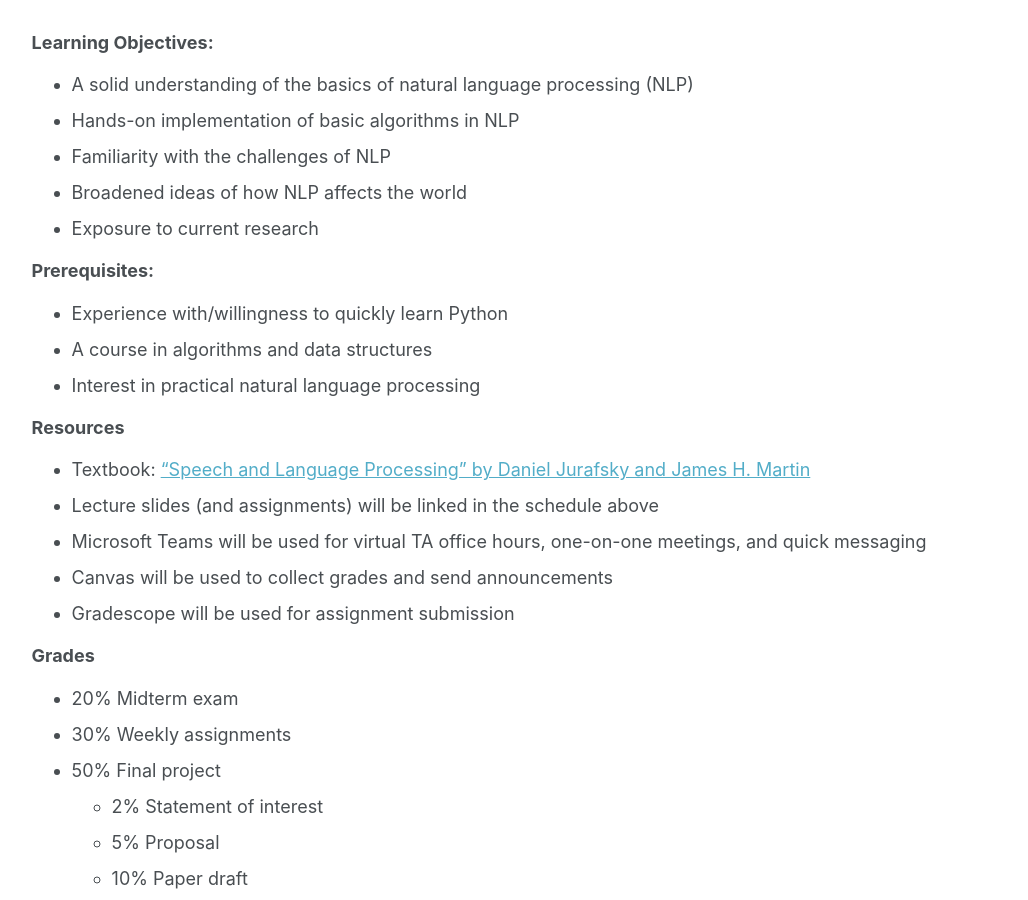
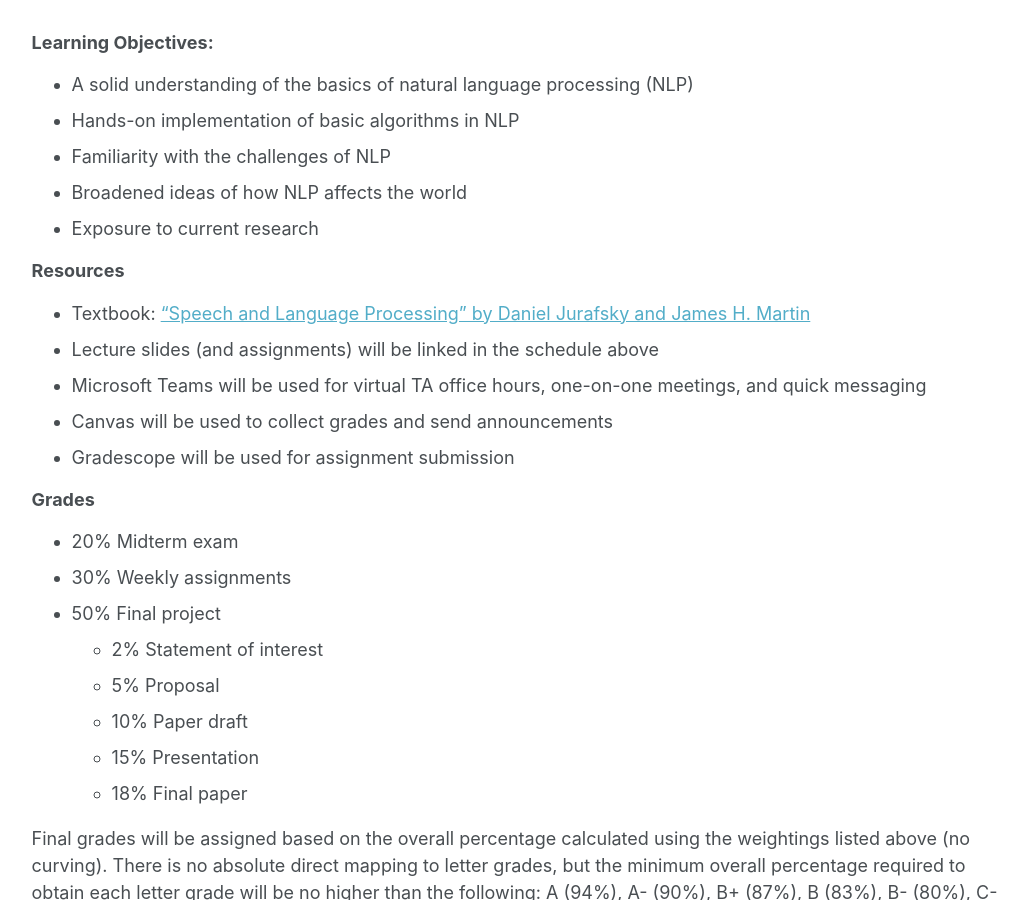
Before and after one commit to rasikabh/rasikabh.github.io, a Jekyll site: the page built from _pages/nlp2023.md, in a window 1280 px wide and 900 px high, scrolled down 1423 px. Shown: the whole window, without its empty margins (250-1278 px from the left). Built offline with Jekyll 4.4.1, drawn with Linux system fonts in a browser that asks for light colours.

Commit message:
Update nlp2023.md

```diff
--- a/_pages/nlp2023.md
+++ b/_pages/nlp2023.md
@@ -60,10 +60,6 @@
 - Broadened ideas of how NLP affects the world
 - Exposure to current research
 
-### Prerequisites:
-- Experience with/willingness to quickly learn Python
-- A course in algorithms and data structures
-- Interest in practical natural language processing
 
 ### Resources
 - Textbook: ["Speech and Language Processing" by Daniel Jurafsky and James H. Martin](https://web.stanford.edu/~jurafsky/slp3/)
```
